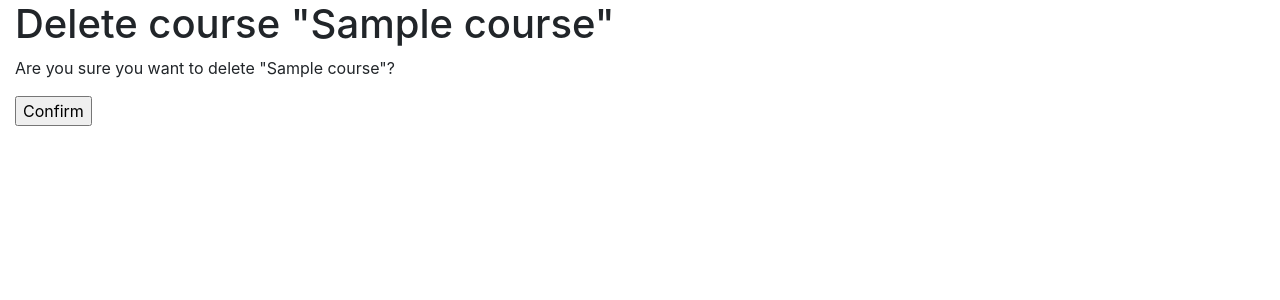
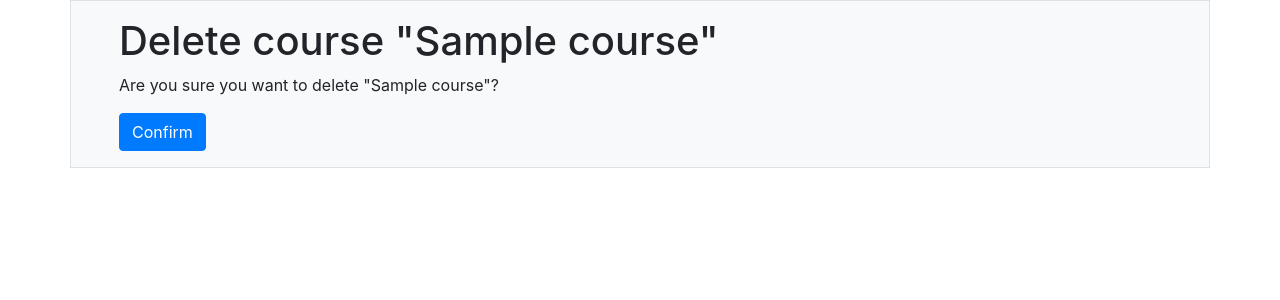
Before and after one commit to leviprice97/canvaslite, a Django app: page /course/1/delete/ in a window 1280 px wide. Shown: the part 56-356 px from the top of the page. Run offline with Django 3.2, Linux system fonts and the light colour scheme; a user stored in the database is signed in; tables that the repository leaves empty hold one stand-in row (values such as "Sample post"); parts of the project's set-up code (start-up, migrations or seed data) failed here and were passed over; some libraries are stand-ins or nearby versions.

Commit message:
update to course delete

```diff
--- a/courses/templates/courses/manage/course/delete.html
+++ b/courses/templates/courses/manage/course/delete.html
@@ -3,13 +3,16 @@
 {% block title %}Delete course{% endblock %}
 
 {% block content %}
-  <h1>Delete course "{{ object.title }}"</h1>
-
-  <div class="module">
-    <form action="" method="post">
-      {% csrf_token %}
-      <p>Are you sure you want to delete "{{ object }}"?</p>
-      <input type="submit" class"button" value="Confirm">
-    </form>
+<div class="container px-lg-5">
+  <div class="row mx-lg-n5">
+    <div class="col py-3 px-lg-5 border bg-light">
+      <h1>Delete course "{{ object.title }}"</h1>
+      <form action="" method="post">
+        {% csrf_token %}
+        <p>Are you sure you want to delete "{{ object }}"?</p>
+        <input class="btn btn-primary" type="submit" value="Confirm">
+      </form>
+    </div>
   </div>
+</div>
 {% endblock %}
```
